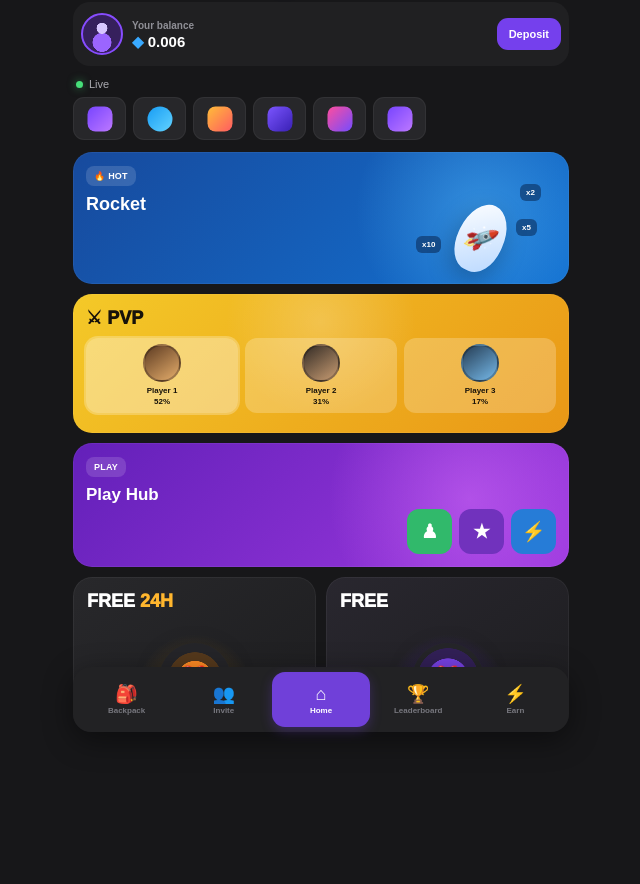
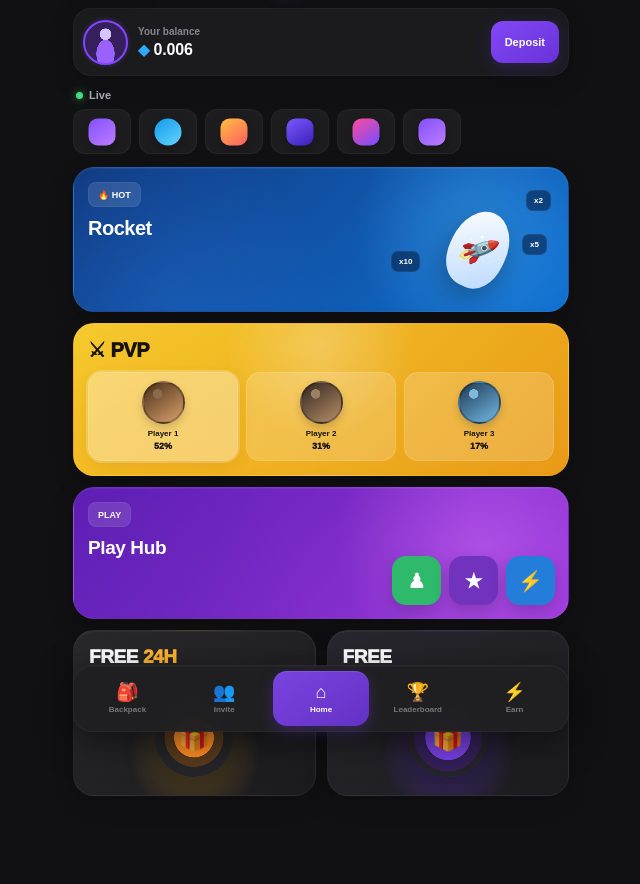
Before and after one commit to mslmh2060-png/epic-gift, a plain HTML site: page index.html in a window 1280 px wide. Shown: the part 60-944 px from the top of the page, without its empty margins (319-959 px from the left). Drawn offline with Linux system fonts and the light colour scheme.

Commit message:
Update style.css

```diff
--- a/style.css
+++ b/style.css
@@ -2,12 +2,13 @@
   box-sizing:border-box;
 }
 
-html,body{
+html,
+body{
   margin:0;
   padding:0;
   width:100%;
   min-height:100%;
-  background:#171719;
+  background:#111113;
   color:#fff;
   font-family:Arial,Helvetica,sans-serif;
 }
@@ -21,6 +22,7 @@ button{
   font:inherit;
   color:inherit;
   cursor:pointer;
+  -webkit-tap-highlight-color:transparent;
 }
 
 .app{
@@ -28,14 +30,16 @@ button{
   max-width:520px;
   min-height:100vh;
   margin:0 auto;
-  padding:0 12px 86px;
-  background:#171719;
+  padding:0 12px 100px;
+  background:#111113;
 }
 
-/* HEADER */
+/* =========================
+   HEADER
+========================= */
 
 .topbar{
-  height:62px;
+  height:68px;
   display:flex;
   align-items:center;
   justify-content:space-between;
@@ -44,61 +48,77 @@ button{
 
 .close,
 .menu{
-  background:#242426;
+  min-height:38px;
+  background:#242427;
   border-radius:13px;
   padding:9px 13px;
-  font-size:13px;
-  font-weight:700;
-  box-shadow:inset 0 0 0 1px rgba(255,255,255,.035);
-}
-
-.close{
-  color:#ddd;
+  font-size:12px;
+  font-weight:800;
+  color:#dedee3;
+  box-shadow:
+    inset 0 0 0 1px rgba(255,255,255,.035),
+    0 5px 18px rgba(0,0,0,.18);
 }
 
 .brand{
   display:flex;
   align-items:center;
+  justify-content:center;
   gap:7px;
   font-size:17px;
-  letter-spacing:-.3px;
+  letter-spacing:-.4px;
 }
 
 .gift-icon{
-  width:25px;
-  height:25px;
+  width:27px;
+  height:27px;
   display:flex;
   align-items:center;
   justify-content:center;
   border-radius:8px;
-  background:#7c42ff;
+  background:linear-gradient(145deg,#8c55ff,#6630d8);
   color:#fff;
-  font-size:18px;
-  box-shadow:0 4px 14px rgba(124,66,255,.25);
+  font-size:17px;
+  box-shadow:0 5px 18px rgba(116,62,238,.32);
 }
 
-/* BALANCE */
+/* =========================
+   BALANCE
+========================= */
 
 .balance{
+  min-height:68px;
   display:flex;
   align-items:center;
-  gap:9px;
-  min-height:64px;
-  padding:7px 8px;
-  background:#202022;
-  border-radius:17px;
+  gap:10px;
+  padding:9px 9px;
+  background:#1b1b1e;
+  border:1px solid rgba(255,255,255,.035);
+  border-radius:18px;
+  box-shadow:0 8px 25px rgba(0,0,0,.18);
 }
 
 .avatar{
-  width:42px;
-  height:42px;
+  width:45px;
+  height:45px;
   flex:none;
   border-radius:50%;
+  position:relative;
+  overflow:hidden;
   background:
-    radial-gradient(circle at 50% 35%,#d8c6ff 0 17%,transparent 18%),
-    radial-gradient(circle at 50% 72%,#9b65ff 0 28%,transparent 29%),
-    #36205d;
-  border:2px solid #874cff;
+    radial-gradient(
+      circle at 50% 30%,
+      #d6c4ff 0 16%,
+      transparent 17%
+    ),
+    radial-gradient(
+      ellipse at 50% 78%,
+      #9a61ff 0 31%,
+      transparent 32%
+    ),
+    #35205d;
+  border:2px solid #8146ff;
+  box-shadow:0 0 0 3px rgba(129,70,255,.08);
 }
 
 .balance-info{
@@ -106,232 +126,299 @@ button{
   flex:1;
   display:flex;
   flex-direction:column;
-  gap:3px;
+  gap:5px;
 }
 
 .balance-info span{
-  color:#8f8f96;
+  color:#85858d;
   font-size:10px;
-  font-weight:600;
+  font-weight:700;
 }
 
 .balance-info strong{
-  font-size:15px;
+  font-size:16px;
   line-height:1;
+  letter-spacing:-.2px;
 }
 
 .balance-info strong i{
-  color:#39a9ff;
+  color:#2da9ff;
   font-style:normal;
+  font-size:15px;
 }
 
 .deposit{
-  background:#7540ed;
-  border-radius:11px;
-  padding:10px 12px;
+  min-height:42px;
+  background:linear-gradient(145deg,#8148f5,#6932d8);
+  border-radius:12px;
+  padding:10px 14px;
   font-size:11px;
-  font-weight:800;
+  font-weight:900;
   white-space:nowrap;
+  box-shadow:0 5px 15px rgba(111,57,222,.22);
 }
 
-/* LIVE */
+/* =========================
+   LIVE
+========================= */
 
 .live-section{
-  margin-top:12px;
+  margin-top:13px;
 }
 
 .live-title{
   display:flex;
   align-items:center;
   gap:6px;
-  margin:0 0 7px 3px;
+  margin:0 0 8px 3px;
   font-size:11px;
-  color:#aaaab0;
+  color:#aaaab1;
+  font-weight:700;
 }
 
 .live-title i{
   width:7px;
   height:7px;
+  flex:none;
   border-radius:50%;
-  background:#46df79;
-  box-shadow:0 0 8px rgba(70,223,121,.55);
+  background:#43df78;
+  box-shadow:0 0 9px rgba(67,223,120,.65);
 }
 
 .live-scroll{
   display:flex;
-  gap:7px;
+  gap:8px;
   overflow:hidden;
 }
 
 .live-item{
-  width:53px;
-  height:43px;
+  width:58px;
+  height:45px;
   flex:none;
-  border-radius:11px;
   position:relative;
   overflow:hidden;
-  background:#27272a;
-  border:1px solid rgba(255,255,255,.05);
+  border-radius:12px;
+  background:#1d1d20;
+  border:1px solid rgba(255,255,255,.04);
 }
 
 .live-item::after{
   content:"";
   position:absolute;
-  width:25px;
-  height:25px;
+  width:27px;
+  height:27px;
   left:50%;
   top:50%;
   transform:translate(-50%,-50%);
-  border-radius:8px;
-  background:linear-gradient(135deg,#7744ff,#bd78ff);
+  border-radius:9px;
+  background:linear-gradient(145deg,#8250ff,#bd7cff);
+  box-shadow:0 4px 12px rgba(0,0,0,.25);
 }
 
 .live-item.ton::after{
-  background:linear-gradient(135deg,#179cf4,#62d3ff);
+  background:linear-gradient(145deg,#1499ed,#63d5ff);
   border-radius:50%;
 }
 
 .live-item.broom::after{
-  background:linear-gradient(135deg,#ffbd38,#ff5b62);
+  background:linear-gradient(145deg,#ffbf3d,#ff5d64);
 }
 
 .live-item.bag::after{
-  background:linear-gradient(135deg,#7b55ff,#3920b4);
+  background:linear-gradient(145deg,#7c58ff,#3820b7);
 }
 
 .live-item.gift::after{
-  background:linear-gradient(135deg,#ff4d9d,#744cff);
+  background:linear-gradient(145deg,#ff4b9e,#744cff);
 }
 
-/* BANNERS */
+/* =========================
+   MAIN
+========================= */
 
 main{
-  margin-top:12px;
-  padding-bottom:120px;
+  margin-top:13px;
+  padding-bottom:18px;
 }
+
+/* =========================
+   GENERAL BANNERS
+========================= */
 
 .banner{
   position:relative;
   overflow:hidden;
-  min-height:132px;
-  margin-bottom:10px;
-  border-radius:19px;
-  padding:13px;
-  box-shadow:inset 0 0 0 1px rgba(255,255,255,.05);
+  margin-bottom:11px;
+  border-radius:21px;
+  padding:14px;
+  border:1px solid rgba(255,255,255,.055);
+  box-shadow:
+    inset 0 1px 0 rgba(255,255,255,.05),
+    0 8px 24px rgba(0,0,0,.2);
 }
 
 .hot{
   display:inline-flex;
   align-items:center;
-  padding:5px 8px;
+  min-height:25px;
+  padding:5px 9px;
   border-radius:8px;
-  background:rgba(255,255,255,.14);
+  background:rgba(255,255,255,.12);
+  border:1px solid rgba(255,255,255,.06);
   font-size:9px;
   font-weight:900;
-  letter-spacing:.2px;
 }
 
+/* =========================
+   ROCKET
+========================= */
+
 .rocket-banner{
+  min-height:145px;
   background:
-    radial-gradient(circle at 82% 45%,rgba(88,191,255,.45),transparent 30%),
-    linear-gradient(135deg,#174a9d,#1371d1);
+    radial-gradient(
+      circle at 82% 45%,
+      rgba(74,185,255,.42),
+      transparent 30%
+    ),
+    radial-gradient(
+      circle at 20% 100%,
+      rgba(40,116,220,.3),
+      transparent 40%
+    ),
+    linear-gradient(135deg,#123b82,#0e6ed0);
 }
 
 .rocket-title{
-  margin-top:8px;
-  font-size:18px;
+  margin-top:10px;
+  font-size:20px;
   font-weight:900;
+  letter-spacing:-.5px;
 }
 
 .rocket-art{
   position:absolute;
-  right:28px;
-  top:24px;
-  width:125px;
-  height:105px;
+  right:17px;
+  top:17px;
+  width:160px;
+  height:120px;
 }
 
 .rocket-body{
   position:absolute;
-  left:42px;
-  top:27px;
-  width:46px;
-  height:70px;
+  left:59px;
+  top:25px;
+  width:57px;
+  height:79px;
   display:flex;
   align-items:center;
   justify-content:center;
   transform:rotate(25deg);
-  border-radius:50% 50% 45% 45%;
+  border-radius:52% 52% 45% 45%;
   background:linear-gradient(145deg,#fff,#b9d8ff);
-  color:#1675d5;
-  font-size:25px;
-  box-shadow:0 8px 25px rgba(0,0,0,.25);
+  color:#1373d7;
+  font-size:29px;
+  box-shadow:0 10px 28px rgba(0,0,0,.3);
 }
 
 .mult{
   position:absolute;
-  padding:4px 6px;
-  border-radius:6px;
-  background:rgba(5,30,70,.5);
+  padding:5px 7px;
+  border-radius:7px;
+  background:rgba(4,27,61,.55);
+  border:1px solid rgba(255,255,255,.06);
   font-size:8px;
   font-weight:900;
 }
 
-.m1{right:0;top:8px}
-.m2{right:4px;top:43px}
-.m3{left:0;top:60px}
+.m1{
+  right:0;
+  top:5px;
+}
 
-/* PVP */
+.m2{
+  right:4px;
+  top:49px;
+}
+
+.m3{
+  left:0;
+  top:66px;
+}
+
+/* =========================
+   PVP
+========================= */
 
 .pvp-banner{
-  min-height:139px;
+  min-height:147px;
   background:
-    radial-gradient(circle at 50% 20%,rgba(255,255,255,.2),transparent 35%),
-    linear-gradient(135deg,#f4c928,#e99716);
+    radial-gradient(
+      circle at 50% 15%,
+      rgba(255,255,255,.24),
+      transparent 34%
+    ),
+    radial-gradient(
+      circle at 15% 100%,
+      rgba(255,173,25,.28),
+      transparent 42%
+    ),
+    linear-gradient(135deg,#f4cb2d,#e99a16);
   color:#17120a;
 }
 
 .pvp-title{
-  font-size:18px;
+  margin-bottom:10px;
+  font-size:20px;
   font-weight:1000;
-  margin-bottom:9px;
+  letter-spacing:-.5px;
 }
 
 .players{
   display:flex;
   justify-content:space-between;
-  gap:7px;
+  gap:8px;
 }
 
 .player{
   flex:1;
   min-width:0;
-  padding:6px 4px 7px;
-  border-radius:12px;
+  padding:8px 5px 9px;
+  border-radius:14px;
   text-align:center;
-  background:rgba(255,255,255,.22);
+  background:rgba(255,255,255,.18);
+  border:1px solid rgba(255,255,255,.13);
 }
 
 .active-player{
-  background:rgba(255,255,255,.38);
-  box-shadow:0 0 0 2px rgba(255,255,255,.25);
+  background:rgba(255,255,255,.35);
+  box-shadow:
+    0 0 0 2px rgba(255,255,255,.22),
+    0 5px 15px rgba(120,70,0,.12);
 }
 
 .player-img{
-  width:38px;
-  height:38px;
-  margin:0 auto 4px;
+  width:43px;
+  height:43px;
+  margin:0 auto 5px;
   border-radius:50%;
-  background:linear-gradient(145deg,#5d3b22,#e5ad6b);
+  background:
+    radial-gradient(circle at 35% 28%,#8c6b4d 0 12%,transparent 13%),
+    linear-gradient(145deg,#4b2d1c,#d8a36a);
   border:2px solid rgba(0,0,0,.25);
+  box-shadow:0 4px 9px rgba(0,0,0,.16);
 }
 
 .player-img.two{
-  background:linear-gradient(145deg,#342c26,#c89c72);
+  background:
+    radial-gradient(circle at 35% 28%,#9c8064 0 12%,transparent 13%),
+    linear-gradient(145deg,#312820,#b88d69);
 }
 
 .player-img.three{
-  background:linear-gradient(145deg,#263d54,#75b8e8);
+  background:
+    radial-gradient(circle at 35% 28%,#83b8dd 0 12%,transparent 13%),
+    linear-gradient(145deg,#20394f,#72b8e7);
 }
 
 .player b{
@@ -341,24 +428,36 @@ main{
 
 .player span{
   display:block;
-  margin-top:2px;
-  font-size:8px;
-  font-weight:900;
+  margin-top:3px;
+  font-size:9px;
+  font-weight:1000;
 }
 
-/* PLAY HUB */
+/* =========================
+   PLAY HUB
+========================= */
 
 .play-banner{
-  min-height:124px;
+  min-height:132px;
   background:
-    radial-gradient(circle at 80% 45%,rgba(221,117,255,.45),transparent 35%),
-    linear-gradient(135deg,#6320b9,#9d39df);
+    radial-gradient(
+      circle at 82% 45%,
+      rgba(222,119,255,.42),
+      transparent 35%
+    ),
+    radial-gradient(
+      circle at 10% 100%,
+      rgba(96,35,187,.35),
+      transparent 40%
+    ),
+    linear-gradient(135deg,#5c1eb1,#9b38dc);
 }
 
 .play-title{
-  margin-top:8px;
-  font-size:17px;
+  margin-top:10px;
+  font-size:19px;
   font-weight:900;
+  letter-spacing:-.4px;
 }
 
 .games{
@@ -366,59 +465,84 @@ main{
   right:13px;
   bottom:13px;
   display:flex;
-  gap:7px;
+  gap:8px;
 }
 
 .game{
-  width:45px;
-  height:45px;
+  width:49px;
+  height:49px;
   display:flex;
   align-items:center;
   justify-content:center;
-  border-radius:12px;
+  border-radius:14px;
   color:#fff;
-  font-size:19px;
+  font-size:20px;
   font-weight:900;
-  background:rgba(0,0,0,.22);
+  box-shadow:0 6px 16px rgba(0,0,0,.18);
 }
 
-.game.green{background:#31b96b}
-.game.purple{background:#7132bd}
-.game.blue{background:#267cd7}
+.game.green{
+  background:#2eb96b;
+}
 
-/* FREE */
+.game.purple{
+  background:#7133be;
+}
+
+.game.blue{
+  background:#247ed9;
+}
+
+/* =========================
+   FREE CARDS
+========================= */
 
 .free-grid{
   display:grid;
   grid-template-columns:1fr 1fr;
-  gap:10px;
+  gap:11px;
+  padding-bottom:10px;
 }
 
 .free-card{
   position:relative;
-  min-height:155px;
+  min-height:166px;
   overflow:hidden;
-  border-radius:19px;
-  padding:14px;
-  background:#242426;
-  box-shadow:inset 0 0 0 1px rgba(255,255,255,.05);
+  border-radius:21px;
+  padding:15px;
+  background:#202023;
+  border:1px solid rgba(255,255,255,.05);
+  box-shadow:
+    inset 0 1px 0 rgba(255,255,255,.035),
+    0 8px 22px rgba(0,0,0,.2);
 }
 
 .free24{
   background:
-    radial-gradient(circle at 50% 75%,rgba(255,184,53,.3),transparent 35%),
-    linear-gradient(145deg,#28282b,#1d1d1f);
+    radial-gradient(
+      circle at 50% 78%,
+      rgba(255,184,53,.32),
+      transparent 37%
+    ),
+    linear-gradient(145deg,#29292c,#1b1b1d);
 }
 
 .free{
   background:
-    radial-gradient(circle at 50% 75%,rgba(124,66,255,.4),transparent 35%),
-    linear-gradient(145deg,#29272f,#1d1d1f);
+    radial-gradient(
+      circle at 50% 78%,
+      rgba(124,66,255,.4),
+      transparent 38%
+    ),
+    linear-gradient(145deg,#29272f,#1b1b1d);
 }
 
 .free-title{
-  font-size:18px;
+  position:relative;
+  z-index:2;
+  font-size:19px;
   font-weight:1000;
+  letter-spacing:-.4px;
 }
 
 .free-title span{
@@ -429,25 +553,43 @@ main{
 .free-art{
   position:absolute;
   left:50%;
-  bottom:17px;
+  bottom:18px;
   transform:translateX(-50%);
-  width:72px;
-  height:72px;
+  width:79px;
+  height:79px;
   display:flex;
   align-items:center;
   justify-content:center;
   border-radius:50%;
-  background:radial-gradient(circle,#ffca4d 0 18%,#ff8b24 19% 35%,#55391c 36% 52%,#252529 53%);
-  color:#fff;
-  font-size:24px;
-  box-shadow:0 8px 25px rgba(0,0,0,.35);
+  font-size:26px;
+  box-shadow:0 10px 28px rgba(0,0,0,.4);
+}
+
+.ring{
+  background:
+    radial-gradient(
+      circle,
+      #ffcf58 0 17%,
+      #ff8d24 18% 35%,
+      #593a1c 36% 52%,
+      #252529 53%
+    );
 }
 
 .free-art{
-  background:radial-gradient(circle,#bf8aff 0 17%,#7741e5 18% 40%,#322057 41% 60%,#252529 61%);
+  background:
+    radial-gradient(
+      circle,
+      #c494ff 0 17%,
+      #7741e5 18% 40%,
+      #332058 41% 60%,
+      #252529 61%
+    );
 }
 
-/* BOTTOM NAV */
+/* =========================
+   BOTTOM NAV
+========================= */
 
 .bottom-nav{
   position:fixed;
@@ -457,51 +599,137 @@ main{
   transform:translateX(-50%);
   width:calc(100% - 20px);
   max-width:496px;
-  height:65px;
+  height:67px;
   display:grid;
   grid-template-columns:repeat(5,1fr);
   padding:5px;
-  border-radius:18px;
-  background:#222224;
-  box-shadow:0 8px 30px rgba(0,0,0,.45);
+  border-radius:19px;
+  background:rgba(31,31,34,.97);
+  border:1px solid rgba(255,255,255,.045);
+  box-shadow:
+    0 10px 35px rgba(0,0,0,.52),
+    inset 0 1px 0 rgba(255,255,255,.025);
+  backdrop-filter:blur(12px);
 }
 
 .bottom-nav button{
+  min-width:0;
+  min-height:54px;
   display:flex;
   flex-direction:column;
   align-items:center;
   justify-content:center;
   gap:3px;
   background:transparent;
-  border-radius:13px;
-  color:#77777e;
+  border-radius:14px;
+  color:#77777f;
   font-size:8px;
-  font-weight:700;
+  font-weight:800;
 }
 
 .bottom-nav button div{
   font-size:18px;
-  line-height:18px;
+  line-height:19px;
 }
 
 .bottom-nav button.active{
   color:#fff;
-  background:#7040d9;
-  box-shadow:0 4px 12px rgba(112,64,217,.3);
+  background:linear-gradient(145deg,#7944df,#6431c5);
+  box-shadow:
+    0 5px 15px rgba(112,64,217,.3),
+    inset 0 1px 0 rgba(255,255,255,.1);
 }
 
-@media(max-width:360px){
+/* =========================
+   PANELS
+========================= */
+
+.epic-panel{
+  -webkit-backdrop-filter:blur(5px);
+  backdrop-filter:blur(5px);
+}
+
+.epic-panel-box{
+  border:1px solid rgba(255,255,255,.06);
+  color:#fff;
+}
+
+.epic-panel-head{
+  display:flex;
+  align-items:center;
+  justify-content:space-between;
+  gap:10px;
+  margin-bottom:12px;
+}
+
+.epic-panel-close{
+  width:36px;
+  height:36px;
+  display:flex;
+  align-items:center;
+  justify-content:center;
+  border-radius:10px;
+  background:#303034;
+  color:#fff;
+}
+
+/* =========================
+   MOBILE
+========================= */
+
+@media(max-width:380px){
+
   .app{
     padding-left:9px;
     padding-right:9px;
+    padding-bottom:104px;
+  }
+
+  .topbar{
+    height:64px;
+  }
+
+  .close,
+  .menu{
+    padding:8px 10px;
+    font-size:11px;
+  }
+
+  .brand{
+    font-size:15px;
+  }
+
+  .balance{
+    gap:8px;
   }
 
   .deposit{
-    padding:9px 9px;
+    padding:10px 11px;
   }
 
   .rocket-art{
-    right:14px;
+    right:5px;
+    transform:scale(.9);
+    transform-origin:right center;
+  }
+
+  .free-grid{
+    gap:8px;
+  }
+
+  .free-card{
+    min-height:155px;
+    padding:13px;
+  }
+
+  .games{
+    right:9px;
+    gap:5px;
+  }
+
+  .game{
+    width:43px;
+    height:43px;
   }
 
   .bottom-nav{
```
